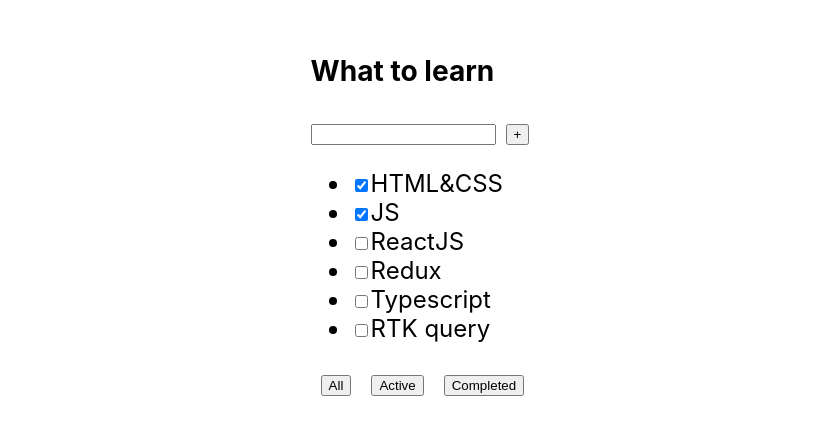
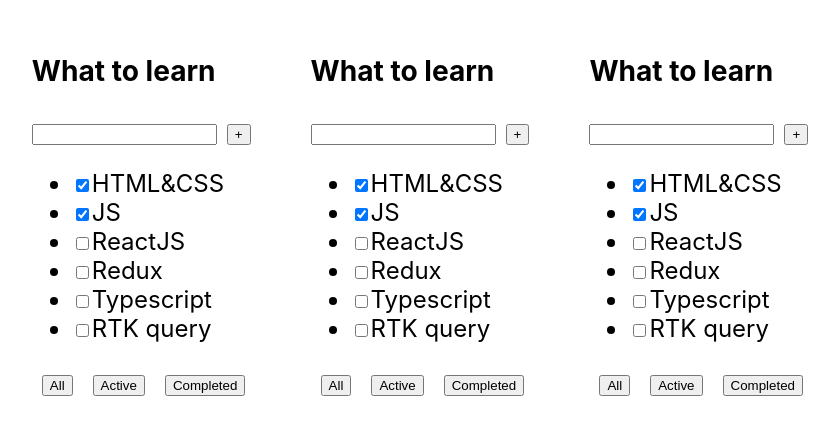
Before and after one commit to VanoKi/todolist-02, a React (Vite) app: page / in a window 1280 px wide. Shown: the part 189-624 px from the top of the page, without its empty margins (190-1029 px from the left). Built offline with nearby package versions, Linux system fonts and the light colour scheme.

Commit message:
feat: copied app

```diff
--- a/src/App.tsx
+++ b/src/App.tsx
@@ -20,6 +20,8 @@ export const App = () => {
   return (
       <div className="app">
         <TodolistItem title="What to learn" tasks={tasks} />
+        <TodolistItem title="What to learn" tasks={tasks} />
+        <TodolistItem title="What to learn" tasks={tasks} />
       </div>
   )
 }
```
